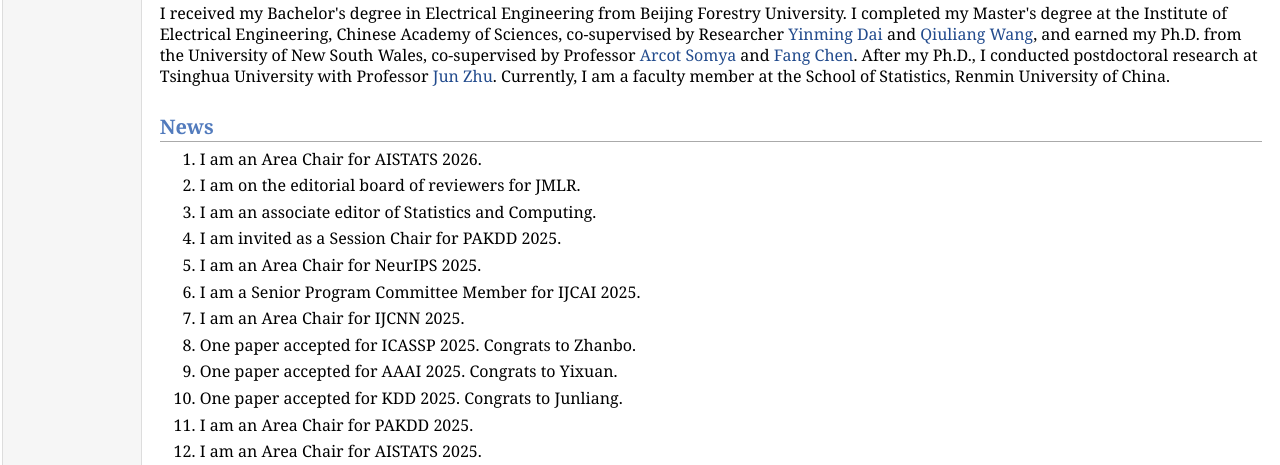
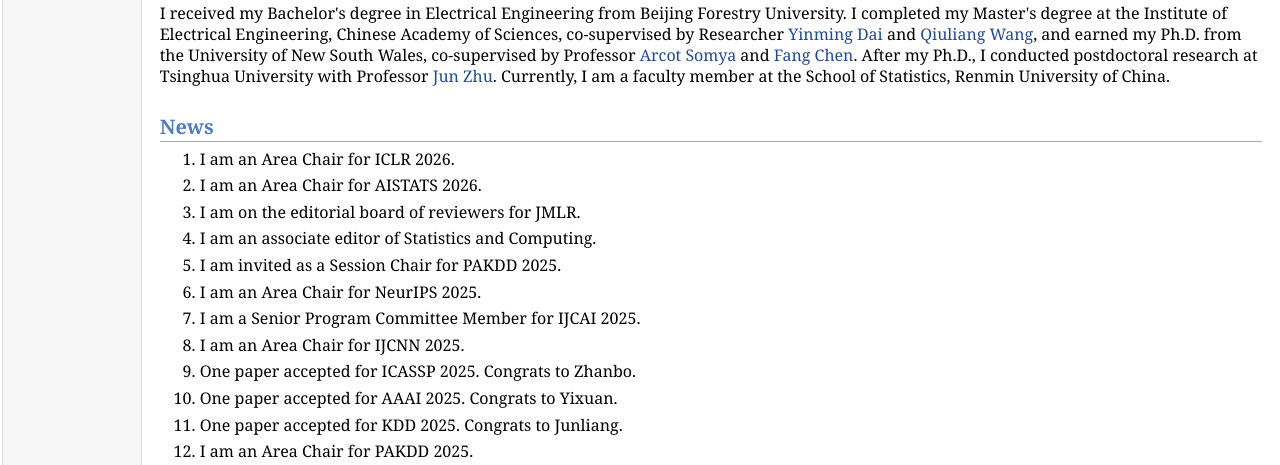
Before and after one commit to zhoufeng6288/zhoufeng6288.github.io, a plain HTML site: page index.html in a window 1280 px wide. Shown: the part 331-796 px from the top of the page. Drawn offline with Linux system fonts and the light colour scheme; some packages are replaced by stand-ins of ours; a script that the page names is missing.

Commit message:
update profile.

```diff
--- a/index.html
+++ b/index.html
@@ -47,6 +47,8 @@
 
 <h2>News</h2>
 <ol>
+<li><p>I am an Area Chair for ICLR 2026.</p>
+</li>
 <li><p>I am an Area Chair for AISTATS 2026.</p>
 </li>
 <li><p>I am on the editorial board of reviewers for JMLR.</p>
```
